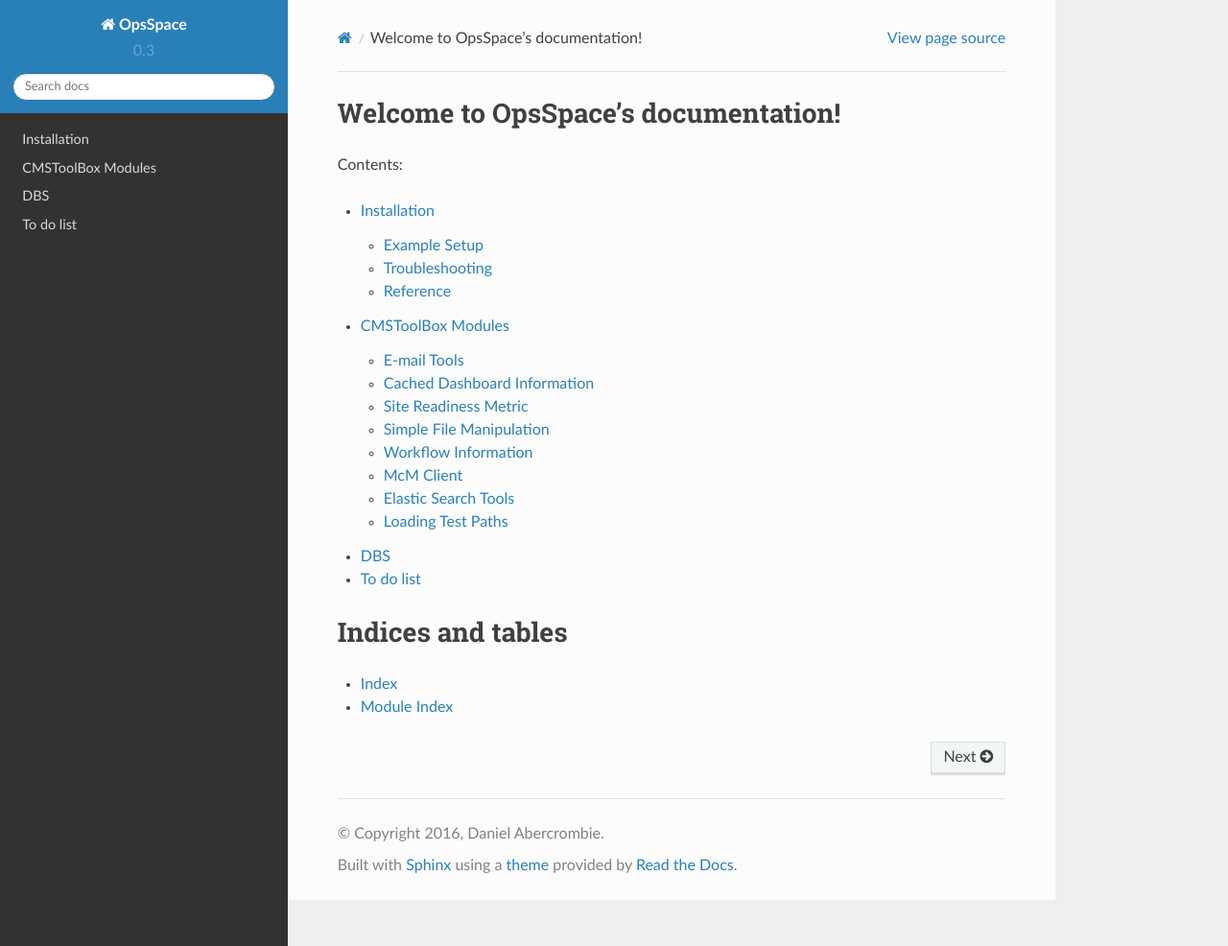
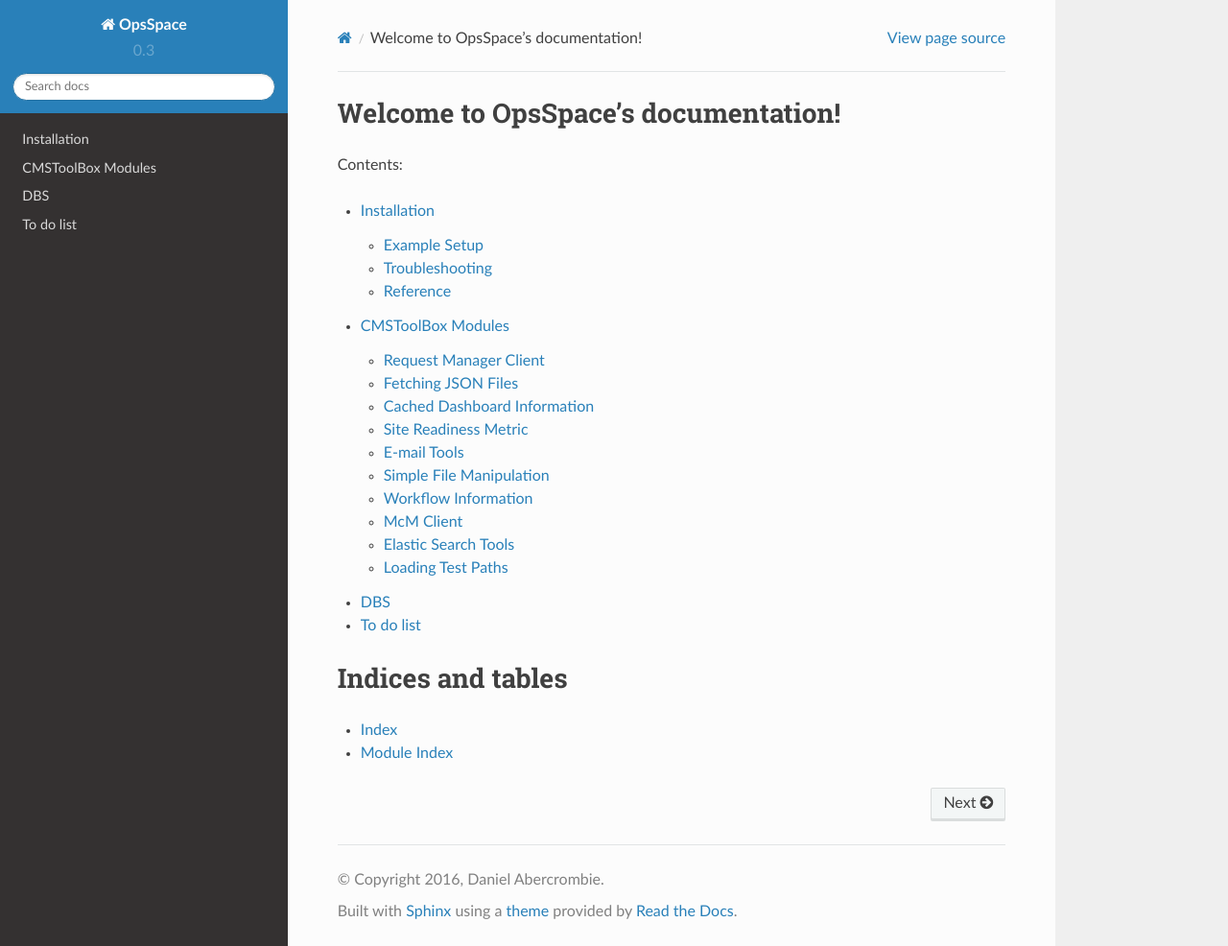
Before and after one commit to CMSCompOps/OpsSpace, a Sphinx documentation site: the page built from docs/index.rst, in a window 1280 px wide and 986 px high. Shown: the whole window at 96% size. Built offline with Sphinx 7.4.7 and the Read the Docs theme 2.0.0, drawn with Linux system fonts in a browser that asks for light colours.

```diff
--- a/docs/toolbox.rst
+++ b/docs/toolbox.rst
@@ -16,10 +16,16 @@ that are maintained by the experts and used by the masses.
 
 .. _email-tools-ref:
 
-E-mail Tools
-------------
+Request Manager Client
+----------------------
 
-.. automodule:: CMSToolBox.emailtools
+.. automodule:: CMSToolBox.reqmgrclient
+   :members:
+
+Fetching JSON Files
+-------------------
+
+.. automodule:: CMSToolBox.webtools
    :members:
 
 .. _dashboard-info-ref:
```
Also changed, not shown: other parts of docs/toolbox.rst (+6 -0 lines).
